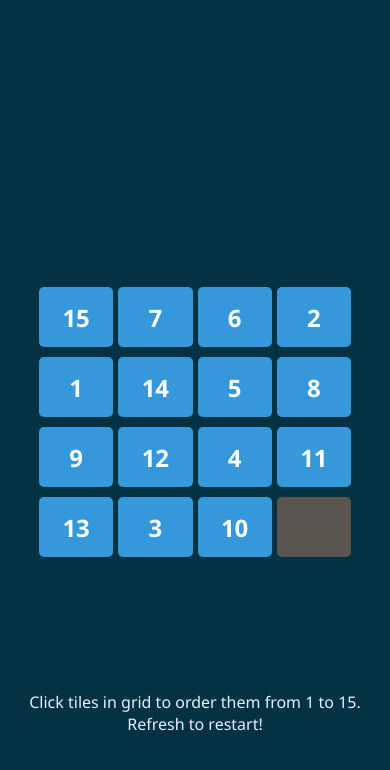
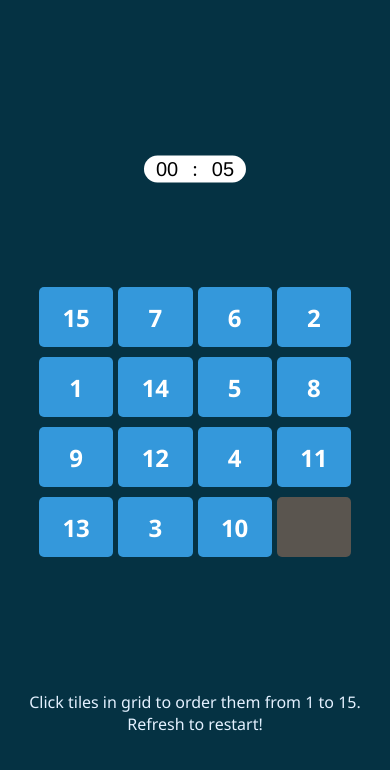
Before and after one commit to aniketroy03/15puzzle, a plain HTML site: page index.html in a window 390 px wide. Drawn offline with Linux system fonts and the light colour scheme.

Commit message:
Add files via upload

```diff
--- a/index.html
+++ b/index.html
@@ -7,6 +7,11 @@
     <link href="style.css" rel="stylesheet" />
   </head>
   <body>
+    <div class="stopwatch">
+      <span id="minutes" class="time">00</span>
+      <span>:</span>
+      <span id="seconds" class="time">00</span>
+    </div>
     <div class="main">
       <div class="row">
         <div class="cell" id="box00"></div>
@@ -34,7 +39,7 @@
       </div>
     </div>
     <div class="textBox">
-      <p class="text">Click tiles in grid to order them from 1 to 15. <br>Refresh to restart!</p>
+      <p class="text">Click tiles in grid to order them from 1 to 15. <br />Refresh to restart!</p>
     </div>
     <script src="script.js"></script>
   </body>
--- a/script.js
+++ b/script.js
@@ -21,8 +21,54 @@ function shuffle() {
   return array;
 }
 
+// Timer function
+const minutesElement = document.getElementById("minutes");
+const secondsElement = document.getElementById("seconds");
+
+let timer;
+let running = false;
+let seconds = 0;
+let minutes = 0;
+
+// Function to update the stopwatch display
+function updateDisplay() {
+  secondsElement.textContent = seconds.toString().padStart(2, "0");
+  minutesElement.textContent = minutes.toString().padStart(2, "0");
+}
+
+// Function to reset the stopwatch
+function reset() {
+  clearInterval(timer);
+  running = false;
+  seconds = 0;
+  minutes = 0;
+  updateDisplay();
+}
+
+// Function to start or stop the stopwatch
+function toggleStartStop() {
+  if (running) {
+    clearInterval(timer);
+  } else {
+    timer = setInterval(() => {
+      seconds += 1;
+      if (seconds >= 60) {
+        seconds = 0;
+        minutes++;
+      }
+      updateDisplay();
+    }, 1000);
+  }
+  running = !running;
+}
+
+// Event listeners
+// startStopBtn.addEventListener("click", toggleStartStop);
+// resetBtn.addEventListener("click", reset);
+
 // init
 const init = function () {
+  reset();
   const shuffledBoxes = shuffle();
 
   let index = 0;
@@ -37,6 +83,7 @@ const init = function () {
       index += 1;
     }
   }
+  toggleStartStop();
 };
 init();
 //
@@ -84,6 +131,30 @@ for (let i = 0; i < 4; i++) {
           clickedBox.textContent = "";
         }
       }
+
+      // Check for winning
+      let count = 1;
+      for (let i = 0; i < 4; i++) {
+        for (let j = 0; j < 4; j++) {
+          // console.log(boxes[j][i].textContent);
+          if (Number(boxes[j][i].textContent) === count) {
+            count++;
+          } else {
+            break;
+          }
+        }
+      }
+      if (count - 1 === 15) {
+        for (let i = 0; i < 4; i++) {
+          for (let j = 0; j < 4; j++) {
+            if (i === 3 && j === 4) break;
+            boxes[i][j].classList.add("win");
+          }
+        }
+        toggleStartStop();
+      }
     });
   }
 }
+
+// Rollback
--- a/style.css
+++ b/style.css
@@ -49,6 +49,11 @@ body {
   pointer-events: none;
 }
 
+.win {
+  background-color: #089f19;
+  pointer-events: none;
+}
+
 .textBox {
   display: flex;
   justify-content: center;
@@ -62,6 +67,28 @@ body {
   text-align: center;
   position: fixed;
   top: 90%;
+}
+
+.stopwatch {
+  background-color: #fff;
+  padding: 2px;
+  border-radius: 20px;
+  text-align: center;
+  max-width: fit-content;
+  position: fixed;
+  left: 50%;
+  top: 5%;
+  transform: translate(-50%, -50%);
+}
+
+.time {
+  font-size: 15px;
+  font-family: "Helvetica Neue", Arial, sans-serif;
+  padding: 0 10px;
+}
+
+.stopwatch span:nth-child(even) {
+  font-size: 15px;
 }
 
 @media screen and (max-width: 768px) {
@@ -102,4 +129,26 @@ body {
     position: fixed;
     top: 80%;
   }
+
+  .stopwatch {
+    background-color: #fff;
+    padding: 2px;
+    border-radius: 20px;
+    text-align: center;
+    max-width: fit-content;
+    position: fixed;
+    left: 50%;
+    top: 20%;
+    transform: translate(-50%, -50%);
+  }
+
+  .time {
+    font-size: 20px;
+    font-family: "Helvetica Neue", Arial, sans-serif;
+    padding: 0 10px;
+  }
+
+  .stopwatch span:nth-child(even) {
+    font-size: 20px;
+  }
 }
```
